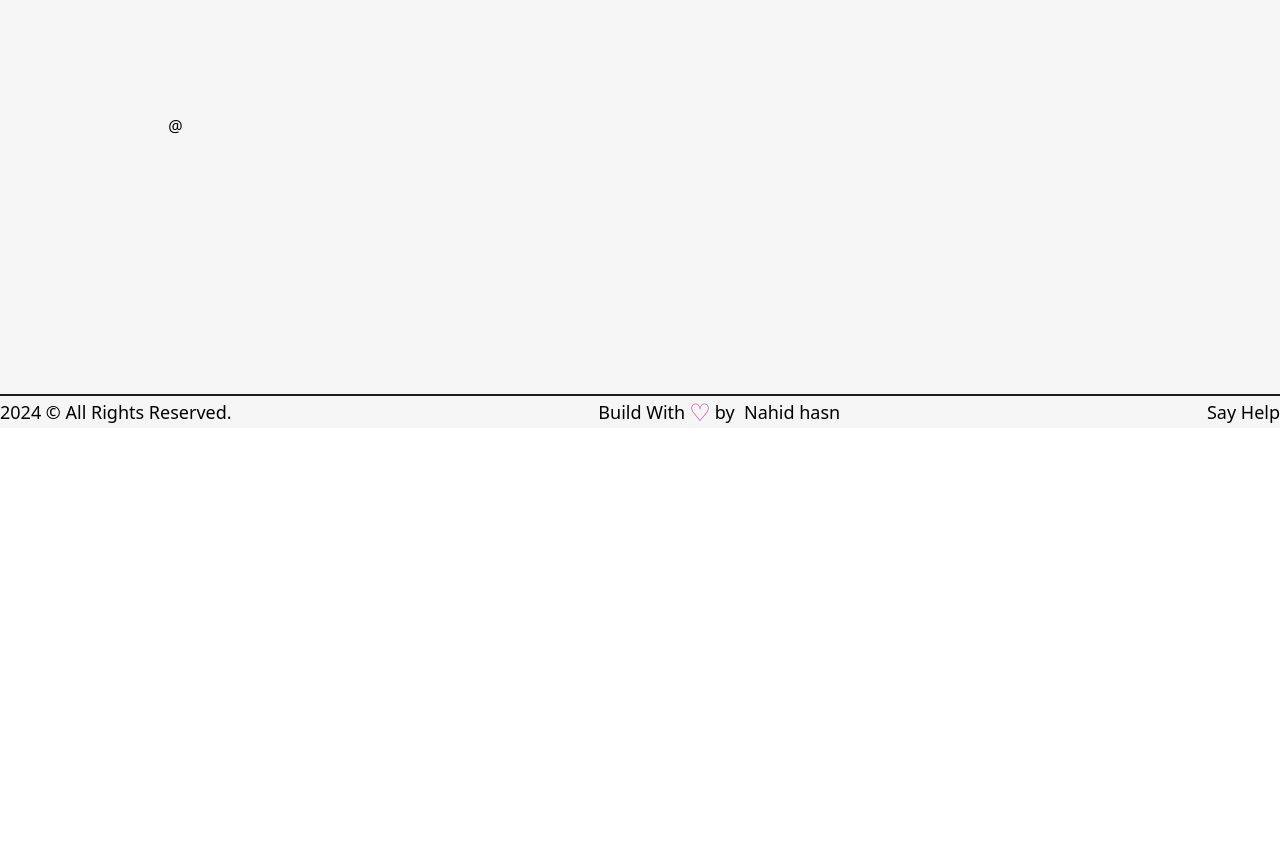
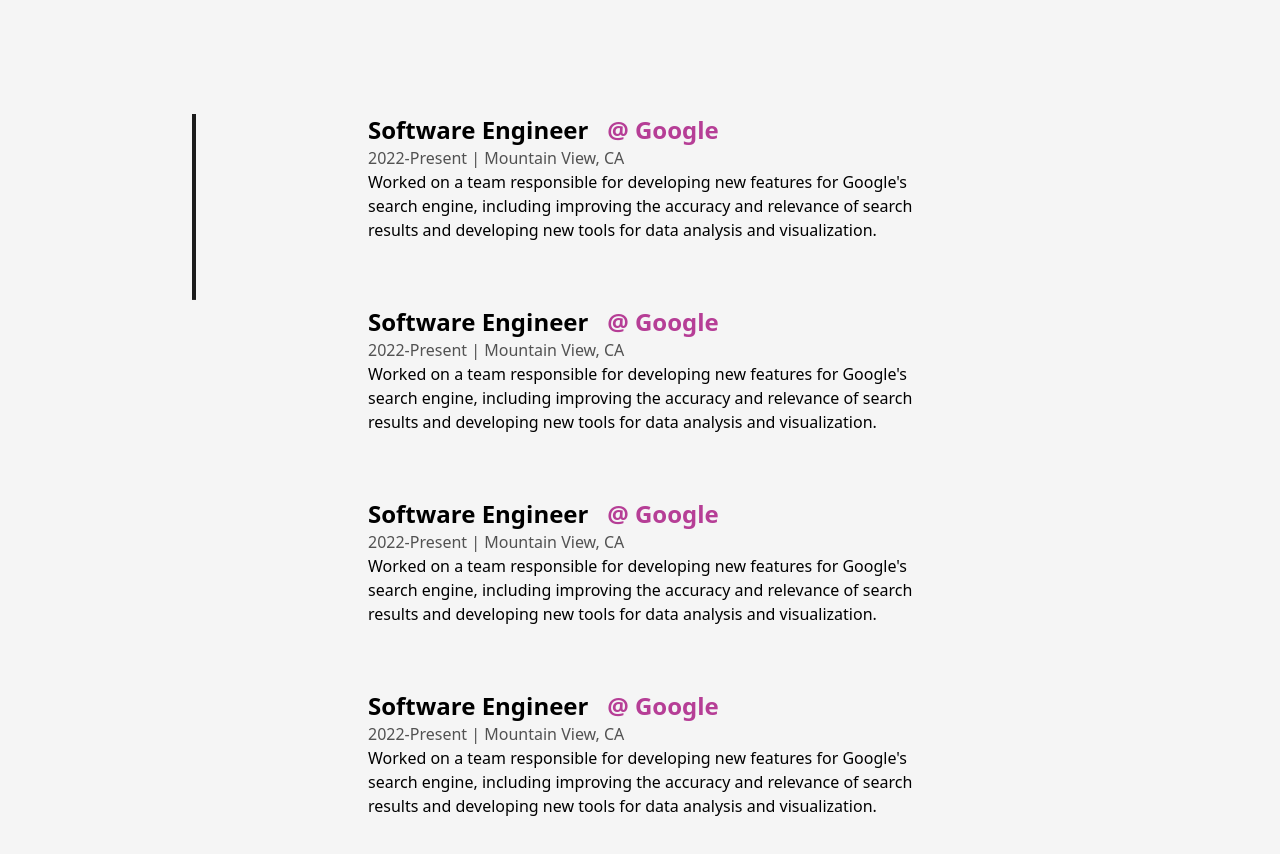
Before and after one commit to nahidulhasan4/My-Profolio, a Next.js app: page /about in a window 1280 px wide. Shown: the part 2304-3158 px from the top of the page. Before the commit the page ends 2732 px from the top, so only its background shows below. Built offline with nearby package versions, Linux system fonts and the light colour scheme.

Commit message:
here some data

```diff
--- a/src/component/Experence.js
+++ b/src/component/Experence.js
@@ -1,36 +1,88 @@
-import React from 'react'
+import {React, useRef}from "react";
 
 
-const Details =({positon,company,companyLInk,time,adress,work})=>{
- return(
-  <li>
-    <div>
-      <h3>{positon} &nbsp; <a href={companyLInk}>@{company}</a></h3>
-      <span>{time} {adress}</span>
-      <p>
-        {work}
-      </p>
-    </div>
-  </li>
- )
-}
-
+import {motion, useScroll} from "framer-motion";
+const Details = ({ positon, company, companyLInk, time, adress, work }) => {
+  return (
+    <li className="my-8 first:mt-0 last:mb-0 w-[60%] mx-auto flex flex-col items-center justify-between">
+      <div>
+        <h3 className="capitalize font-bold text-2xl">
+          {positon} &nbsp;{" "}
+          <a
+            className="text-primary capitalize"
+            target="_blank"
+            href={companyLInk}
+          >
+            @{company}
+          </a>
+        </h3>
+        <span className=" font-medium capitalize text-dark/75">
+          {time} {adress}
+        </span>
+        <p className="font-medium w-full">{work}</p>
+      </div>
+    </li>
+  );
+};
 
 const Experence = () => {
+  const ref = useRef(null)
+  const{scrollYProgress} = useScroll(
+    {
+      target: ref,
+      offset:["start end", "center start"]
+    }
+  )
   return (
-    <div className='my-64'>
-        <h2 className='font-bold text-8xl mb-32 w-full text-center'>
-        Experence
-        </h2>
-       <div className='w-[75%] mx-auto relative'>
-       <ul>
-          <Details />
+    <div className="my-64">
+      <h2 className="font-bold text-8xl mb-32 w-full text-center">Experence</h2>
+      <div ref={ref} className="w-[75%] mx-auto relative">
+        <motion.div style={{scaleY: scrollYProgress}} className="absolute left-8 top-0 w-[4px] h-full  bg-dark origin-top"/>
+        <ul className="w-full flex flex-col items-center justify-between ml-4">
+          <Details
+            positon="  Software Engineer"
+            company=" Google"
+            time=" 2022-Present |"
+            companyLInk="www.google.com"
+            adress="Mountain View, CA"
+            work=" Worked on a team responsible for developing new features for Google's
+         search engine, including improving the accuracy and relevance of search results and
+         developing new tools for data analysis and visualization."
+          />
+          <Details
+            positon="  Software Engineer"
+            company=" Google"
+            time=" 2022-Present |"
+            companyLInk="www.google.com"
+            adress="Mountain View, CA"
+            work=" Worked on a team responsible for developing new features for Google's
+         search engine, including improving the accuracy and relevance of search results and
+         developing new tools for data analysis and visualization."
+          />
+          <Details
+            positon="  Software Engineer"
+            company=" Google"
+            time=" 2022-Present |"
+            companyLInk="www.google.com"
+            adress="Mountain View, CA"
+            work=" Worked on a team responsible for developing new features for Google's
+         search engine, including improving the accuracy and relevance of search results and
+         developing new tools for data analysis and visualization."
+          />
+          <Details
+            positon="  Software Engineer"
+            company=" Google"
+            time=" 2022-Present |"
+            companyLInk="www.google.com"
+            adress="Mountain View, CA"
+            work=" Worked on a team responsible for developing new features for Google's
+         search engine, including improving the accuracy and relevance of search results and
+         developing new tools for data analysis and visualization."
+          />
         </ul>
-       </div>
+      </div>
+    </div>
+  );
+};
 
-
-    </div>
-  )
-}
-
-export default Experence
+export default Experence;
```
